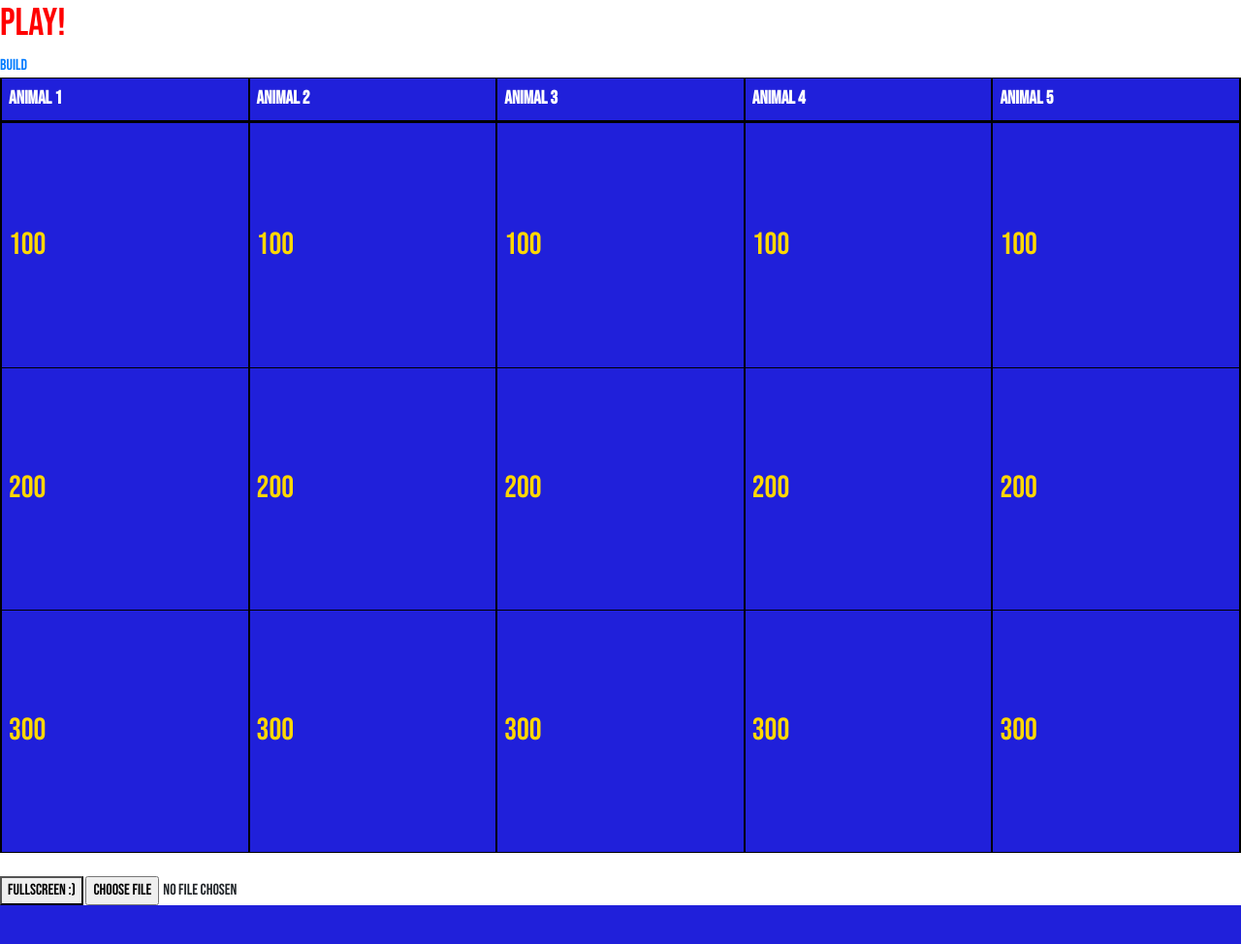
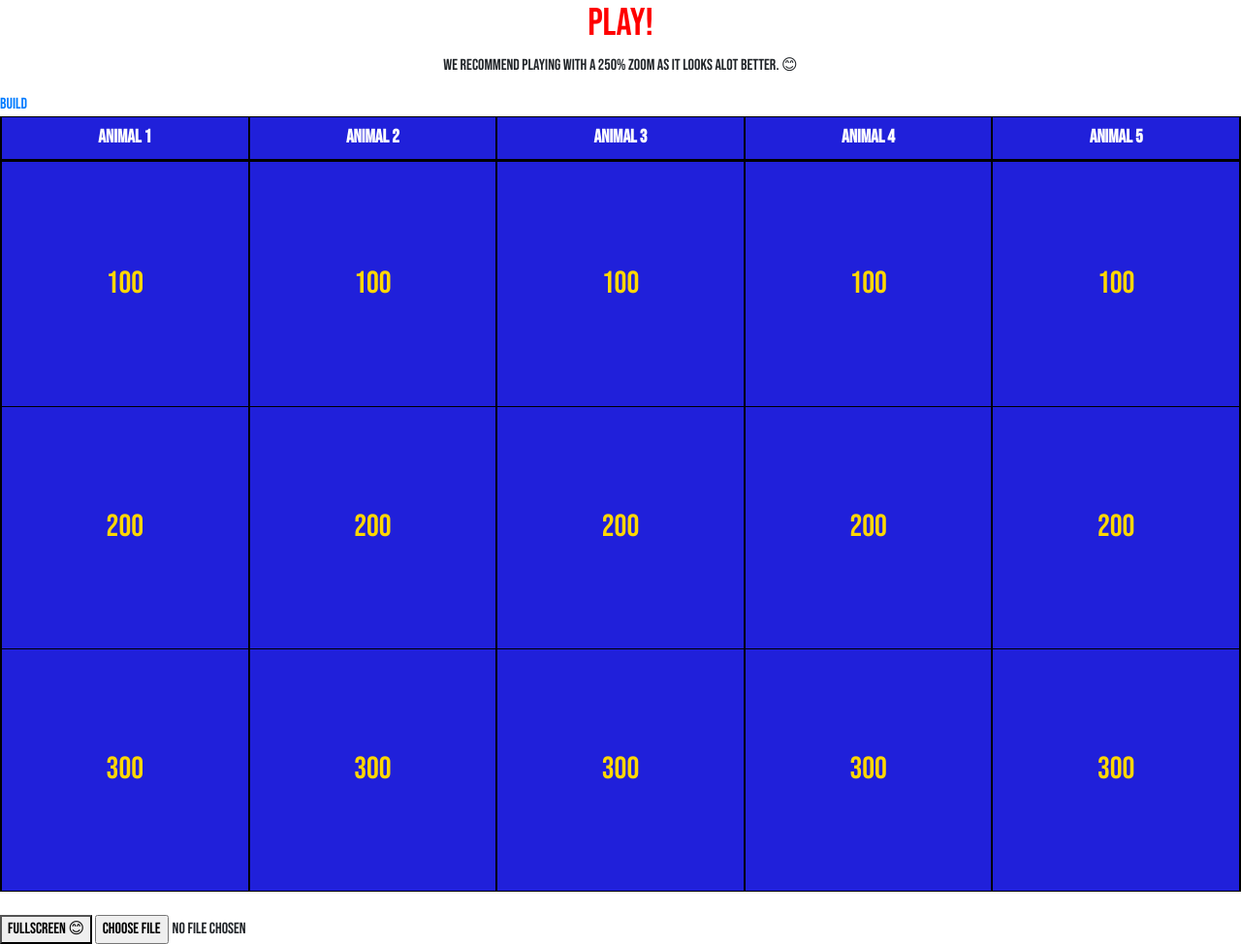
Before and after one commit to tommcn/jeopardy-web, a Django app: page / in a window 1280 px wide. Shown: the whole page at 97% size. Before the commit the page ends 934 px from the top, so only its background shows below. Run offline with Django 3.2, Linux system fonts and the light colour scheme; some libraries are stand-ins or nearby versions.

Commit message:
Made stuff look better

```diff
--- a/jeopardy-web/jeopardy/static/jeopardy/styles.css
+++ b/jeopardy-web/jeopardy/static/jeopardy/styles.css
@@ -1,7 +1,13 @@
 h1 {
     color: red;
+    text-align: center;
 }
 
 body {
+    text-align: center;
     font-family: 'Bebas Neue', cursive !important;
 }
+
+*{
+    text-align: center;
+}
--- a/jeopardy-web/jeopardy/templates/jeopardy/play.html
+++ b/jeopardy-web/jeopardy/templates/jeopardy/play.html
@@ -2,7 +2,7 @@
 
 {% load static %}
 {% block title %}
-    Play!
+    Play Jeopardy Online!
 {% endblock %}
 {% block body %}
 
@@ -13,6 +13,7 @@
     <h1>
         Play!
     </h1>
+    <p>We recommend playing with a 250% zoom as it looks alot better. 😊</p>
     <a href="{% url 'build' %}">Build</a>
     <div id="fullscreen-container">
         <table id='jeopardy-table'></table>
@@ -70,7 +71,7 @@
         }
     </script>
     <br />
-    <button onclick="openFullscreen()">Fullscreen :)</button>
+    <button onclick="openFullscreen()">Fullscreen 😊</button>
     <input type="file" onchange="showFile(this)">
 
     <script>
```
